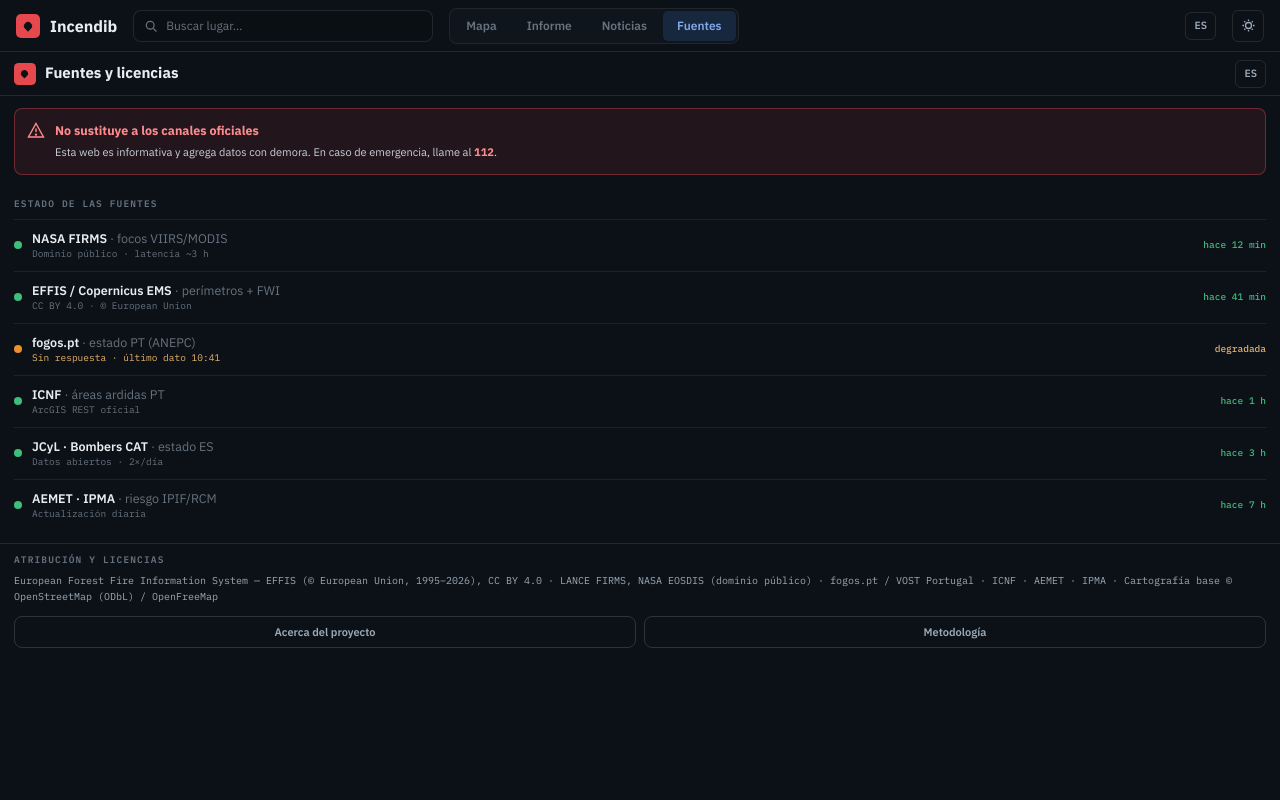
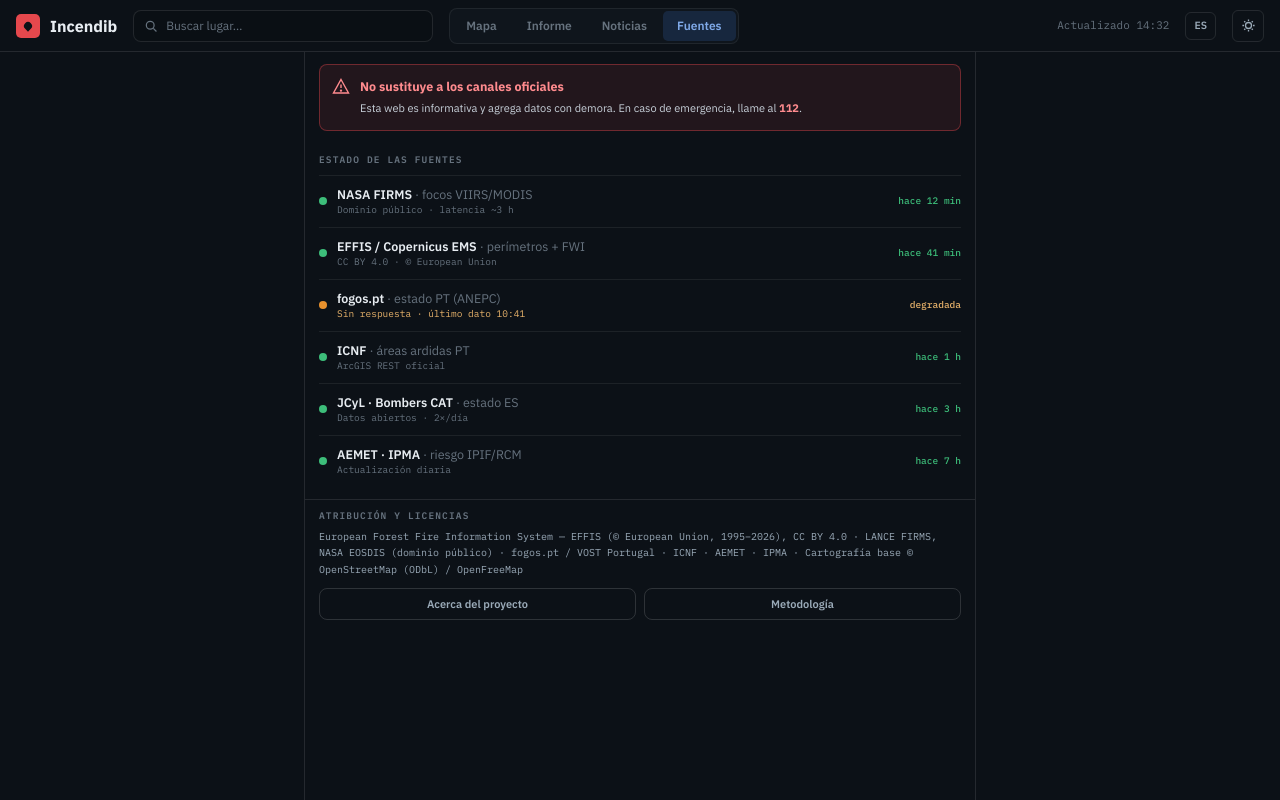
Before and after one commit to davidmorrom/Incendib, a Next.js app: page /fuentes in a window 1280 px wide. Built offline with nearby package versions, Linux system fonts and the light colour scheme; no server answers.

Commit message:
feat: cohesión desktop en Informe, Fuentes y Noticias (cabecera única, contenido centrado)

```diff
--- a/package.json
+++ b/package.json
@@ -1,6 +1,6 @@
 {
   "name": "incendib",
-  "version": "0.4.0",
+  "version": "0.4.1",
   "private": true,
   "description": "Visor web sin ánimo de lucro de incendios forestales activos en España y Portugal",
   "type": "module",
--- a/src/components/layout/DesktopTopNav.tsx
+++ b/src/components/layout/DesktopTopNav.tsx
@@ -7,6 +7,9 @@ import { LangButton } from '@/components/layout/LangButton';
 import { useDict } from '@/components/i18n/I18nProvider';
 import { useUIStore } from '@/lib/store';
 import { useEffectiveTheme } from '@/lib/hooks/useTheme';
+import { formatClock } from '@/lib/utils/format';
+import { getNow } from '@/lib/time';
+import { interpolate } from '@/lib/i18n';
 import { mix, V } from '@/lib/design/color';
 import { cn } from '@/lib/utils/cn';
 
@@ -61,6 +64,9 @@ export function DesktopTopNav({ className }: { className?: string }) {
       </nav>
 
       <div className="flex-1" />
+      <span className="hidden font-mono text-[11px] text-fg-mute xl:inline">
+        {interpolate(d.map.updated, { time: formatClock(getNow()) })}
+      </span>
       <LangButton />
       <button
         type="button"
--- a/src/components/layout/ScreenHeader.tsx
+++ b/src/components/layout/ScreenHeader.tsx
@@ -1,10 +1,20 @@
 import { Logo } from '@/components/ui/Logo';
+import { cn } from '@/lib/utils/cn';
 
 /** Cabecera de pantalla reutilizable (Informe, Fuentes, Noticias): logo +
- * título + slot derecho opcional. La home (Mapa) usa AppHeader (con acciones). */
-export function ScreenHeader({ title, right }: { title: string; right?: React.ReactNode }) {
+ * título + slot derecho opcional. Oculta en desktop (`lg:`), donde manda la
+ * barra superior. La home (Mapa) usa AppHeader (con acciones). */
+export function ScreenHeader({
+  title,
+  right,
+  className,
+}: {
+  title: string;
+  right?: React.ReactNode;
+  className?: string;
+}) {
   return (
-    <header className="flex h-11 flex-none items-center gap-[9px] border-b px-screen">
+    <header className={cn('flex h-11 flex-none items-center gap-[9px] border-b px-screen lg:hidden', className)}>
       <Logo size={22} />
       <h1 className="truncate text-[15px] font-bold text-fg">{title}</h1>
       <div className="flex-1" />
--- a/src/components/screens/FuentesScreen.tsx
+++ b/src/components/screens/FuentesScreen.tsx
@@ -33,7 +33,7 @@ export function FuentesScreen({ sources }: { sources: SourceStatus[] }) {
     <>
       <ScreenHeader title={d.sources.title} right={<LangButton />} />
 
-      <div className="min-h-0 flex-1 overflow-y-auto">
+      <div className="min-h-0 flex-1 overflow-y-auto lg:mx-auto lg:w-full lg:max-w-2xl lg:border-x">
         {/* Disclaimer destacado */}
         <div
           className="mx-screen mt-3 flex items-start gap-2.5 rounded-card border p-3"
--- a/src/components/screens/InformeScreen.tsx
+++ b/src/components/screens/InformeScreen.tsx
@@ -95,6 +95,7 @@ export function InformeScreen({
         }
       />
 
+      <div className="flex min-h-0 flex-1 flex-col lg:mx-auto lg:w-full lg:max-w-4xl lg:border-x">
       <ReportKpis
         activos={kpis.activos}
         hectares={kpis.hectares}
@@ -156,6 +157,7 @@ export function InformeScreen({
         {d.disclaimer.short.split('112')[0]}
         <span className="font-mono font-semibold text-state-activo-text">112</span>
       </p>
+      </div>
     </>
   );
 }
--- a/src/components/screens/NoticiasScreen.tsx
+++ b/src/components/screens/NoticiasScreen.tsx
@@ -27,7 +27,7 @@ export function NoticiasScreen() {
     <>
       <ScreenHeader title={d.news.title} right={<LangButton />} />
 
-      <div className="min-h-0 flex-1 overflow-y-auto pb-4">
+      <div className="min-h-0 flex-1 overflow-y-auto pb-4 lg:mx-auto lg:w-full lg:max-w-2xl lg:border-x">
         <div className="px-screen pt-3">
           <LiveEmbed />
         </div>
```
Also changed, not shown: 2 other files (tests, documents, lock files or other folders).
